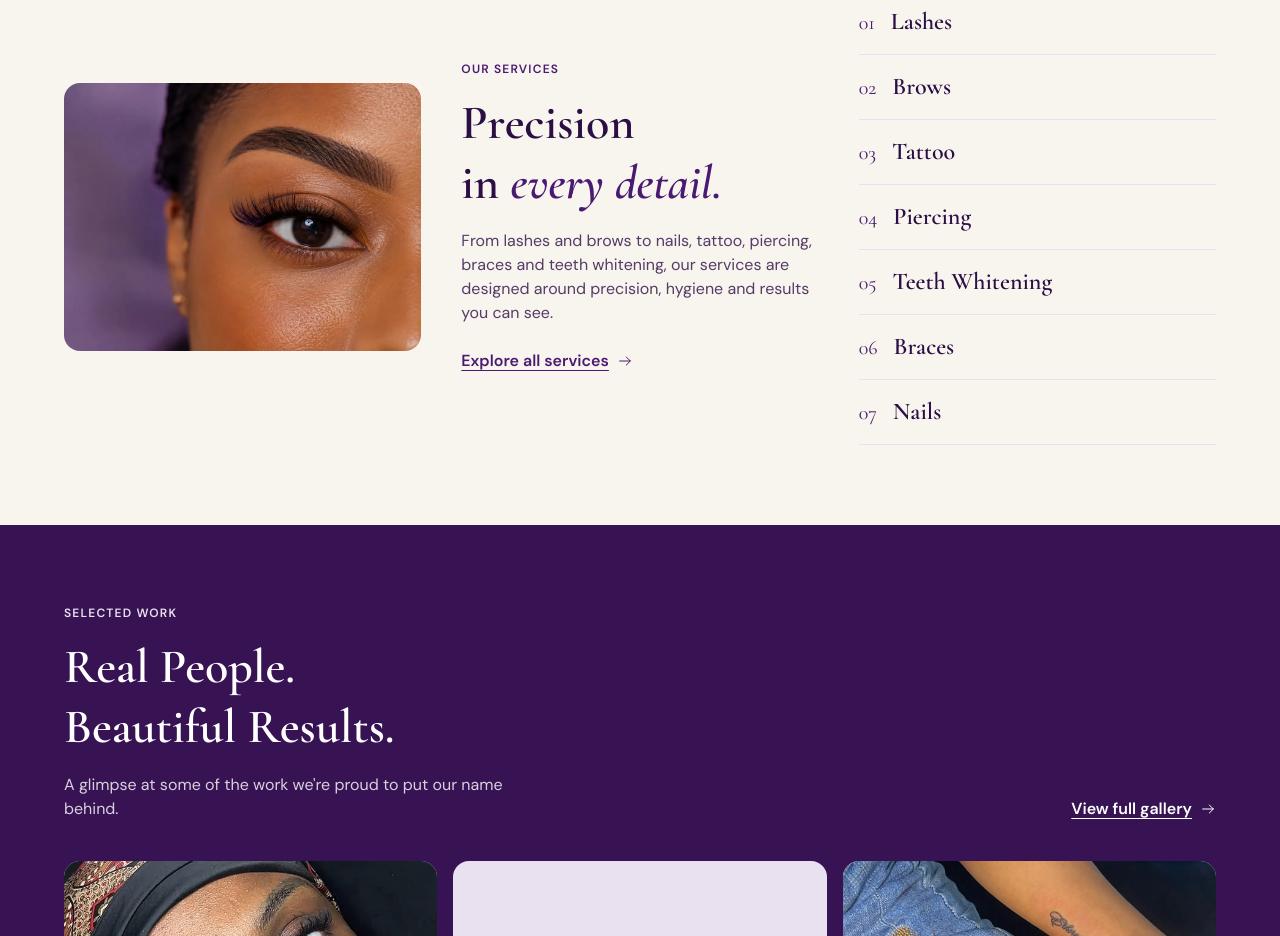
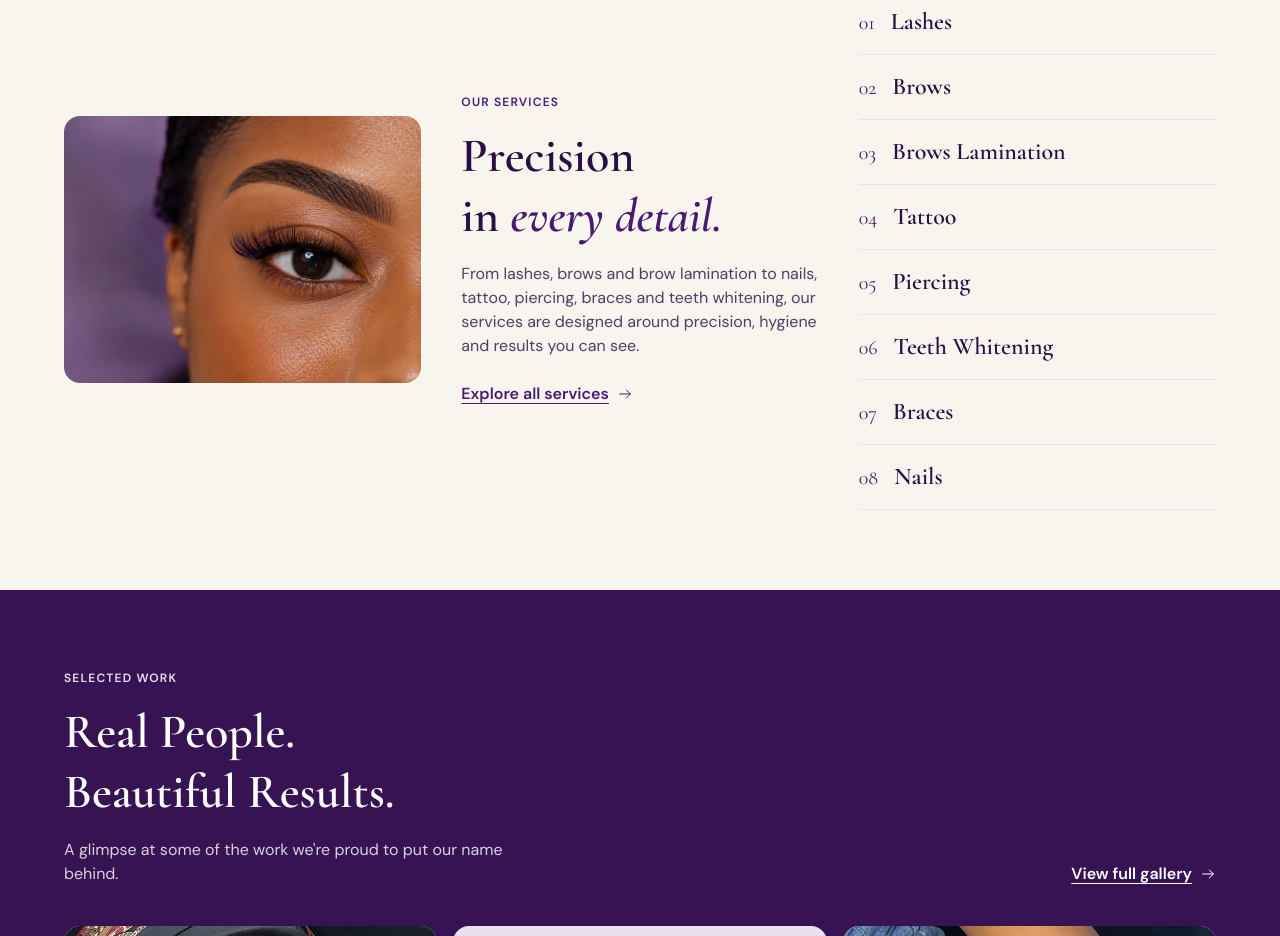
Before and after one commit to Damilola-Dev1/pwesh-beauty-hub, a React (Vite) app: page / in a window 1280 px wide. Shown: the part 780-1716 px from the top of the page. Built offline with nearby package versions, Linux system fonts and the light colour scheme.

Commit message:
Add Brow Lamination Feature

```diff
--- a/src/components/ServicesSection.tsx
+++ b/src/components/ServicesSection.tsx
@@ -1,19 +1,14 @@
 import { Link } from 'react-router-dom'
 import introImage from '../assets/services-intro.webp'
 
-const services = ['Lashes', 'Brows', 'Tattoo', 'Piercing', 'Teeth Whitening', 'Braces', 'Nails']
+const services = ['Lashes', 'Brows', 'Brows Lamination', 'Tattoo', 'Piercing', 'Teeth Whitening', 'Braces', 'Nails']
 
 function ServicesSection() {
 return (
 <section className="bg-pwesh-paper px-6 py-16 md:px-16 md:py-20">
 <div className="mx-auto grid max-w-6xl items-center gap-10 md:grid-cols-2 lg:grid-cols-3">
 <div className="aspect-[4/3] w-full overflow-hidden rounded-2xl bg-pwesh-lilac">
-          <img
-            src={introImage}
-            alt="Close-up of an eye with lash extensions and shaped brows"
-            loading="lazy"
-            className="h-full w-full object-cover"
-          />
+<img src={introImage} alt="Close-up of an eye with lash extensions and shaped brows" loading="lazy" className="h-full w-full object-cover" />
 </div>
 
     <div>
@@ -22,7 +17,7 @@ function ServicesSection() {
         Precision<br />in <em className="italic text-pwesh-purple">every detail.</em>
       </h2>
       <p className="mt-4 max-w-md text-pwesh-night/80">
-            From lashes and brows to nails, tattoo, piercing, braces and teeth whitening, our services are designed around precision, hygiene and results you can see.
+        From lashes, brows and brow lamination to nails, tattoo, piercing, braces and teeth whitening, our services are designed around precision, hygiene and results you can see.
       </p>
       <Link
         to="/services"
@@ -43,6 +38,7 @@ function ServicesSection() {
     </ul>
   </div>
 </section>
+
 )
 }
 
--- a/src/pages/Services.tsx
+++ b/src/pages/Services.tsx
@@ -35,6 +35,14 @@ const services: Service[] = [
 alt: 'Neatly shaped eyebrow',
 description: 'Brow shaping and styling that frames your face with a clean, natural look.',
 tag: 'Precision'
+},
+{
+name: 'Brows Lamination',
+category: 'Lashes & Brows',
+image: '',
+alt: '',
+description: 'Brow lamination that sets your brow hairs in place for a fuller, neatly groomed look.',
+tag: 'Fuller look'
 },
 {
 name: 'Tattoo',
@@ -183,5 +191,6 @@ export default function Services() {
     </div>
   </section>
 </div>
+
 )
 }
```
Lines whose indentation alone changed are shown as unchanged.
